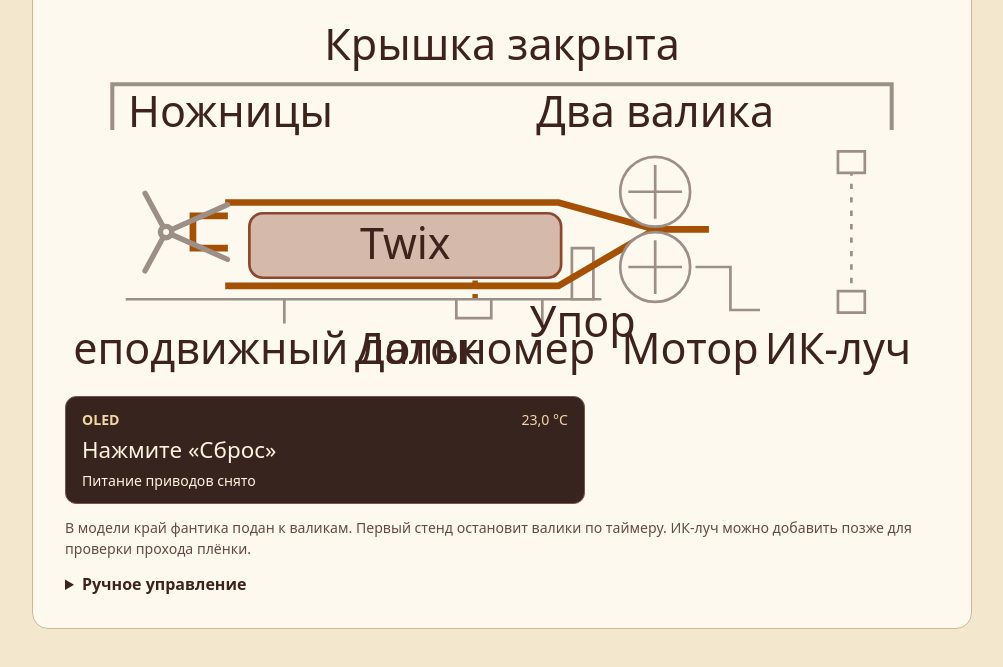
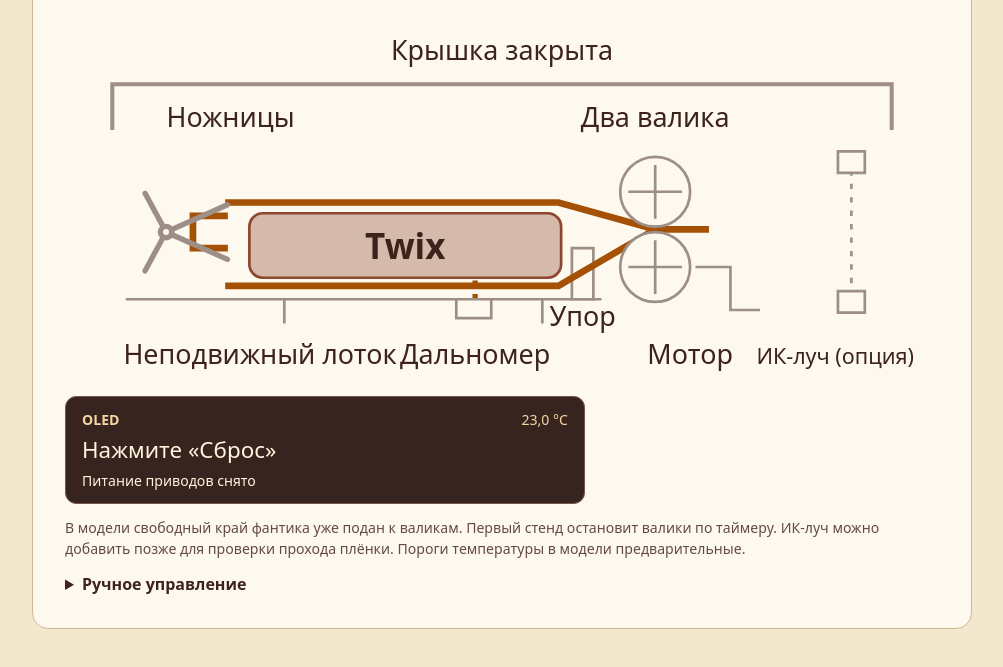
Before and after one commit to Inv1nced/twix-animation, a plain HTML site: page rollers.html in a window 1280 px wide. Shown: the part 176-843 px from the top of the page, without its empty margins (138-1141 px from the left). Drawn offline with Linux system fonts and the light colour scheme.

Commit message:
Space out roller demonstration labels

```diff
--- a/rollers.html
+++ b/rollers.html
@@ -83,7 +83,9 @@
     #twix-control-cycle .bar { fill: color-mix(in srgb, var(--candy) 36%, var(--background)); stroke: var(--candy); }
     #twix-control-cycle .beam { stroke: var(--edge); stroke-dasharray: 2 3; }
     #twix-control-cycle .beam[data-active="true"] { stroke: var(--film); stroke-width: 2; }
-    #twix-control-cycle svg text { fill: var(--foreground); }
+    #twix-control-cycle svg text { fill: var(--foreground); font-size: 10px; }
+    #twix-control-cycle svg [data-candy] text { font-size: 13px; font-weight: 700; }
+    #twix-control-cycle svg .optional-label { font-size: 8px; }
     #twix-control-cycle .screen { display: grid; gap: calc(var(--font-size-base) * .2); }
     #twix-control-cycle .screen output { font-weight: 500; }
     #twix-control-cycle .temperature { min-width: min(12rem, 100%); }
@@ -105,7 +107,7 @@
     <path class="outline" d="M20 108H197M79 108v9m96-9v9" />
     <text x="70" y="132" text-anchor="middle">Неподвижный лоток</text>
     <path class="housing" d="M186 108V89h8v19z"/>
-    <text x="190" y="122" text-anchor="middle">Упор</text>
+    <text x="190" y="118" text-anchor="middle">Упор</text>
     <g data-candy>
       <rect class="bar" x="66" y="76" width="116" height="24" rx="5" />
       <text x="124" y="93" text-anchor="middle">Twix</text>
@@ -132,14 +134,14 @@
     <path class="housing" d="M143 108h13v7h-13z"/>
     <text x="150" y="132" text-anchor="middle">Дальномер</text>
     <text x="230" y="132" text-anchor="middle">Мотор</text>
-    <text x="285" y="132" text-anchor="middle">ИК-луч</text>
+    <text class="optional-label" x="284" y="132" text-anchor="middle">ИК-луч (опция)</text>
   </svg>
   <div class="card screen">
     <span class="text-small screen-head"><b>OLED</b><span class="tabular-nums" data-screen-temp>23,0 °C</span></span>
     <output aria-live="polite" data-status>Нажмите «Сброс»</output>
     <span class="text-small" data-power>Питание приводов снято</span>
   </div>
-  <p class="note">В модели край фантика подан к валикам. Первый стенд остановит валики по таймеру. ИК-луч можно добавить позже для проверки прохода плёнки.</p>
+  <p class="note">В модели свободный край фантика уже подан к валикам. Первый стенд остановит валики по таймеру. ИК-луч можно добавить позже для проверки прохода плёнки. Пороги температуры в модели предварительные.</p>
   <details>
     <summary>Ручное управление</summary>
   <div class="viz-controls">
```
